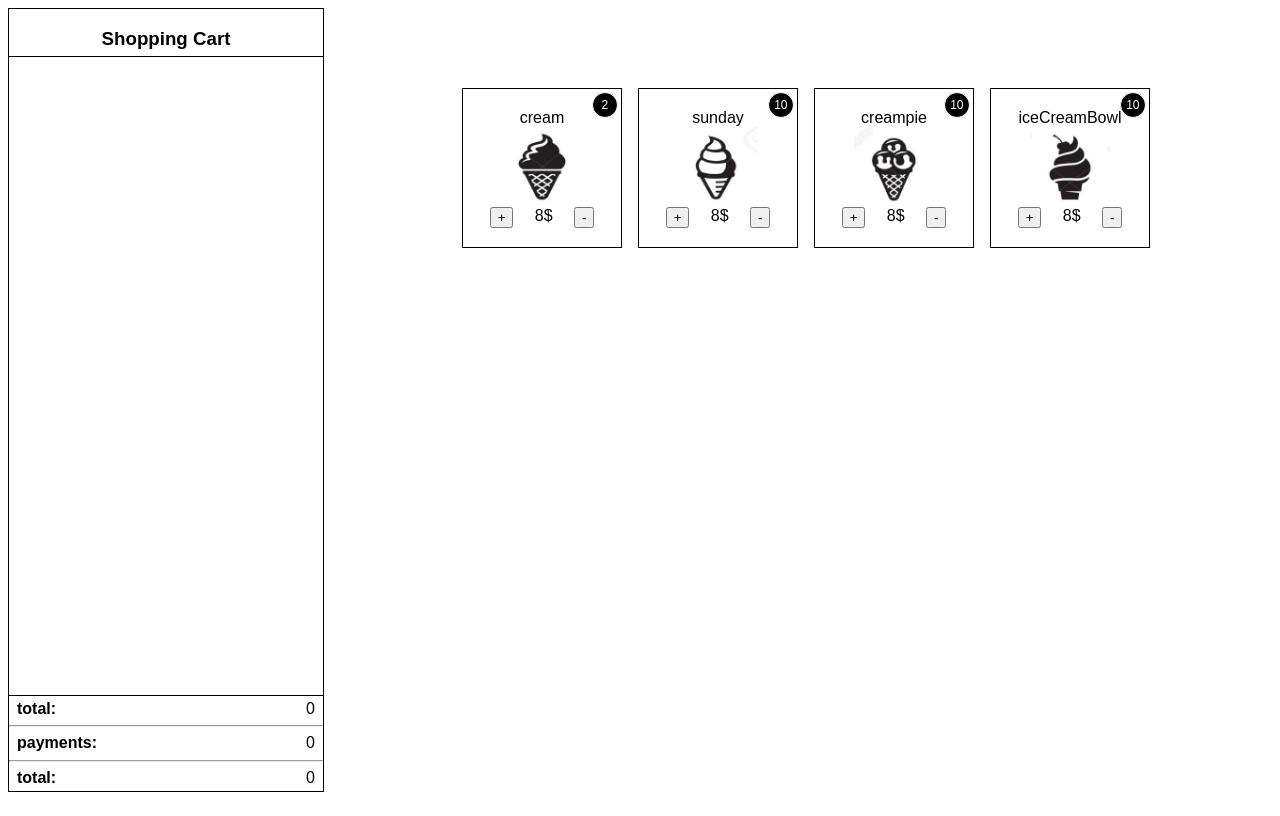
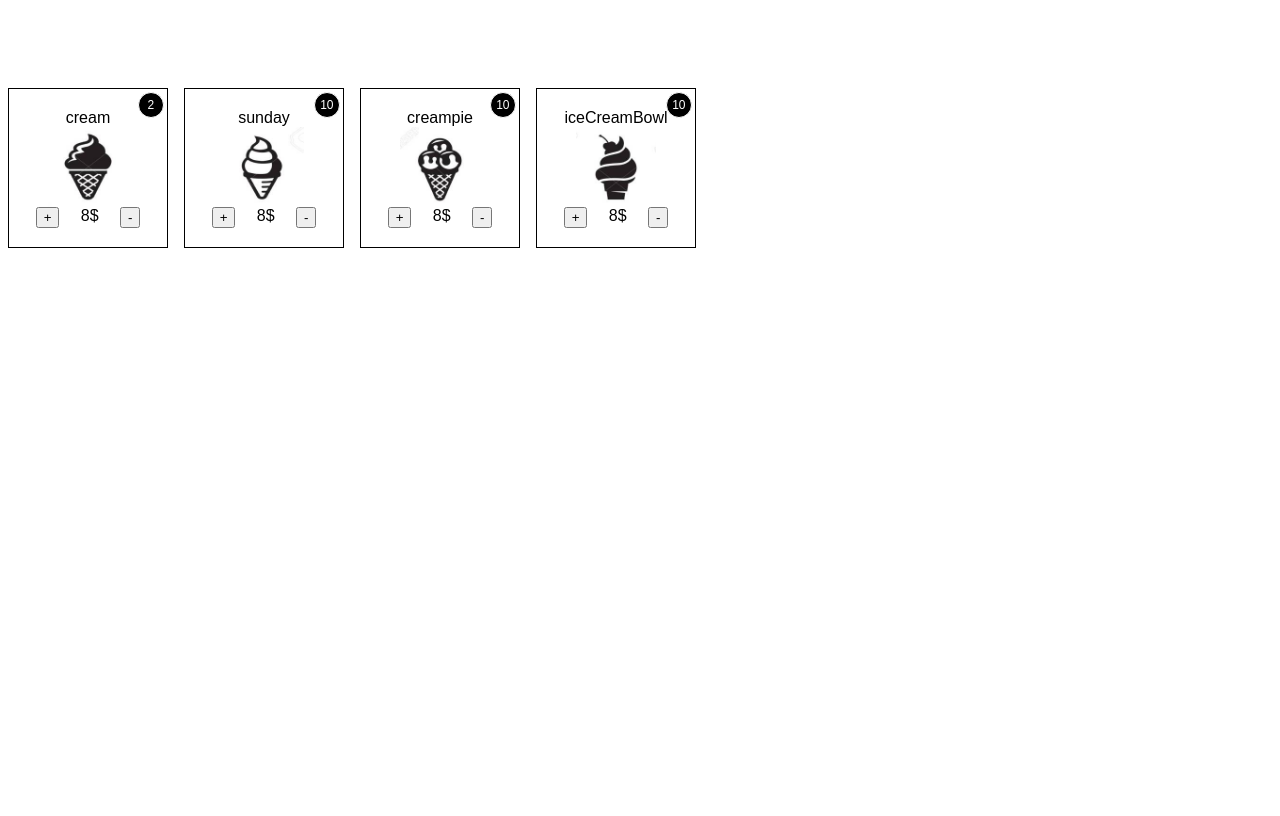
Before and after one commit to noaabarki/mobx-barkelato, a React (Create React App) app: page / in a window 1280 px wide. Built offline with nearby package versions, Linux system fonts and the light colour scheme.

Commit message:
refactor: shop components

```diff
--- a/package.json
+++ b/package.json
@@ -12,7 +12,7 @@
 		"mobx-react": "^6.3.1",
 		"react": "^17.0.2",
 		"react-dom": "^16.14.0",
-    "react-scripts": "3.2.0",
+		"react-scripts": "3.4.1",
 		"styled-components": "^5.2.3",
 		"typescript": "^3.9.9",
 		"uuid": "^3.4.0"
--- a/src/app/shop/Shop.tsx
+++ b/src/app/shop/Shop.tsx
@@ -11,7 +11,7 @@ import React from "react";
 export const Shop = observer((props: { store: ShopStore }) => {
 	return (
 		<ShopLayout>
-			<ShoppingCart cart={props.store.cart} />
+			{/* <ShoppingCart cart={props.store.cart} /> */}
 			{props.store.flavours && (
 				<Flavours
 					flavours={props.store.flavours}
@@ -42,6 +42,7 @@ const Flavours = observer(
 			<FlavoursLayout>
 				{props.flavours.map((f, index) => (
 					<FlavourCard
+						key={index}
 						index={index}
 						flavour={f}
 						onAddClick={() => props.onAddClick(f)}
@@ -53,6 +54,34 @@ const Flavours = observer(
 	}
 );
 
+const FlavourCard = observer(
+	(props: {
+		index: number;
+		flavour: IFlavour;
+		onAddClick: () => void;
+		onRemoveClick: () => void;
+	}) => {
+		return (
+			<FlavourCardLayout enabled={props.flavour.enabled}>
+				<AmountCounter>
+					<span>{props.flavour.amountLeft}</span>
+				</AmountCounter>
+				<span>{props.flavour.name}</span>
+				<FlavorImage
+					alt={""}
+					src={require(`./assets/images/${props.index}.jpeg`)}
+				/>
+				<FlavorCardActions>
+					<button onClick={props.onAddClick} disabled={!props.flavour.enabled}>
+						+
+					</button>
+					<span>{props.flavour.price}$</span>
+					<button onClick={props.onRemoveClick}>-</button>
+				</FlavorCardActions>
+			</FlavourCardLayout>
+		);
+	}
+);
 const FlavoursLayout = styled.div`
 	display: grid;
 	grid-template-columns: repeat(4, 10rem);
@@ -63,31 +92,10 @@ const FlavoursLayout = styled.div`
 	text-align: center;
 `;
 
-const FlavourCard = observer(
-	(props: {
-		index: number;
-		flavour: IFlavour;
-		onAddClick: () => void;
-		onRemoveClick: () => void;
-	}) => {
-		return (
-			<FlavourCardLayout enabled={props.flavour.enabled}>
-				<div className="stock-counter">
-					<span>{props.flavour.amountLeft}</span>
-				</div>
-				<span>{props.flavour.name}</span>
-				<img alt={""} src={require(`./assets/images/${props.index}.jpeg`)} />
-				<div className="buttons">
-					<button onClick={props.onAddClick} disabled={!props.flavour.enabled}>
-						+
-					</button>
-					<span>{props.flavour.price}$</span>
-					<button onClick={props.onRemoveClick}>-</button>
-				</div>
-			</FlavourCardLayout>
-		);
-	}
-);
+const FlavorImage = styled.img`
+	max-width: 80px;
+	max-height: 80px;
+`;
 
 const FlavourCardLayout = styled.div<{ enabled: boolean }>`
 	border: 1px solid;
@@ -98,7 +106,18 @@ const FlavourCardLayout = styled.div<{ enabled: boolean }>`
 	padding: 0 1rem;
 	position: relative;
 
-	.stock-counter {
+	${FlavorImage} {
+		opacity: ${(props) => (props.enabled ? 1 : 0.5)};
+	}
+`;
+
+const FlavorCardActions = styled.div`
+	width: 100%;
+	display: flex;
+	justify-content: space-around;
+`;
+
+const AmountCounter = styled.div`
 	color: white;
 	border-radius: 50%;
 	width: 1.5rem;
@@ -110,19 +129,6 @@ const FlavourCardLayout = styled.div<{ enabled: boolean }>`
 	border: 1px solid;
 	background: black;
 	font-size: 12px;
-	}
-
-	img {
-		max-width: 80px;
-		max-height: 80px;
-		opacity: ${(props) => (props.enabled ? 1 : 0.5)};
-	}
-
-	.buttons {
-		width: 100%;
-		display: flex;
-		justify-content: space-around;
-	}
 `;
 
 interface IShoppingCartProps {
--- a/src/app/shop/shopStore.ts
+++ b/src/app/shop/shopStore.ts
@@ -1,17 +1,21 @@
-import { observable, computed, action, autorun } from "mobx";
+import { computed, observable, runInAction } from "mobx";
 import { Flavour, IFlavour } from "./entities/flavour";
 import { IShoppingCart, ShoppingCart } from "./entities/shoppingCart";
 
 export class ShopStore {
 	cart: IShoppingCart;
+
 	@observable private _flavours: IFlavour[] | undefined;
 	constructor() {
 		this.cart = new ShoppingCart();
-		this.getFlavours();
 	}
 
 	@computed
 	get flavours() {
+		if (!this._flavours) {
+			this.getFlavours();
+		}
+
 		return this._flavours;
 	}
 
@@ -49,10 +53,16 @@ export class ShopStore {
 		}
 	}
 
-	@action.bound
-	private async getFlavours(): Promise<void> {
+	private getFlavours = async (): Promise<void> => {
+		const flavours = await this.fetchFlavours();
+		runInAction(() => {
+			this._flavours = flavours;
+		})
+	}
+
+	private fetchFlavours = async (): Promise<Flavour[]> => {
 		await this.delay(2000);
-		this._flavours = [
+		return [
 			new Flavour({
 				name: "cream",
 				price: 8,
@@ -76,6 +86,7 @@ export class ShopStore {
 		];
 	}
 
+
 	private delay(ms: number) {
 		return new Promise((resolve) => setTimeout(resolve, ms));
 	}
```
Also changed, not shown: 1 other file (tests, documents, lock files or other folders). Lines whose indentation alone changed are shown as unchanged.
